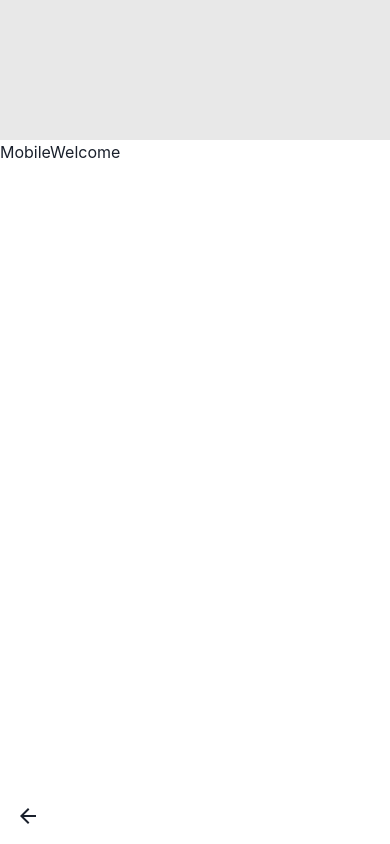
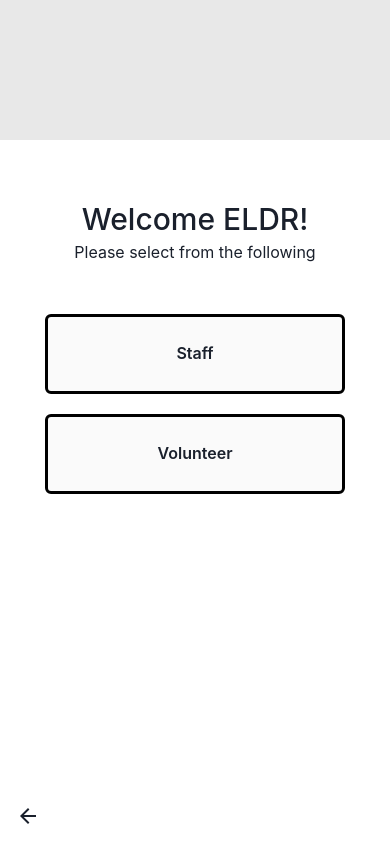
Before and after one commit to ctc-uci/eldr, a React (Vite) app in the folder client/: page /volunteerLogin in a window 390 px wide. Built offline with nearby package versions, Linux system fonts and the light colour scheme; no server answers.

Commit message:
implement welcome mobile view

```diff
--- a/client/src/components/volunteerLogin/steps/WelcomeStep.tsx
+++ b/client/src/components/volunteerLogin/steps/WelcomeStep.tsx
@@ -5,6 +5,7 @@ import {
   Flex,
   Heading,
   Show,
+  Text,
   VStack,
 } from "@chakra-ui/react";
 
@@ -16,7 +17,42 @@ type Props = {
 };
 
 const MobileWelcome = ({ onNext }: Props) => {
-  return <Box>MobileWelcome</Box>;
+  return (
+    <Flex
+      direction="column"
+      alignItems="center"
+      mt="60px"
+    >
+      <Heading
+        fontWeight={500}
+        fontSize="30px"
+      >
+        Welcome ELDR!
+      </Heading>
+      <Text mb="50px">Please select from the following</Text>
+      <VStack spacing="20px">
+        <Button
+          bg="#FAFAFA"
+          w="300px"
+          h="80px"
+          borderWidth="3px"
+          borderColor="black"
+        >
+          Staff
+        </Button>
+        <Button
+          bg="#FAFAFA"
+          w="300px"
+          h="80px"
+          borderWidth="3px"
+          borderColor="black"
+          onClick={onNext}
+        >
+          Volunteer
+        </Button>
+      </VStack>
+    </Flex>
+  );
 };
 
 const DesktopWelcome = ({ onNext }: Props) => {
```
